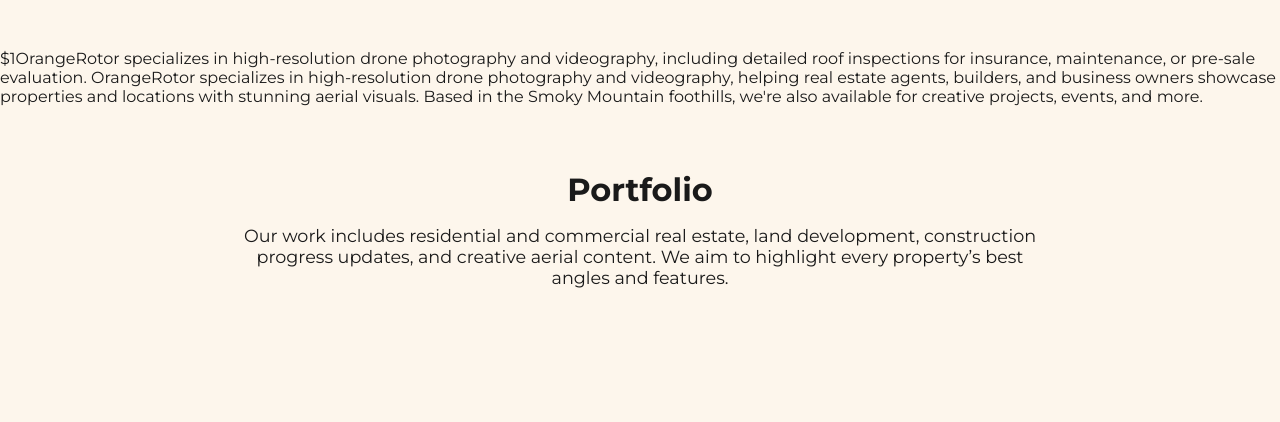
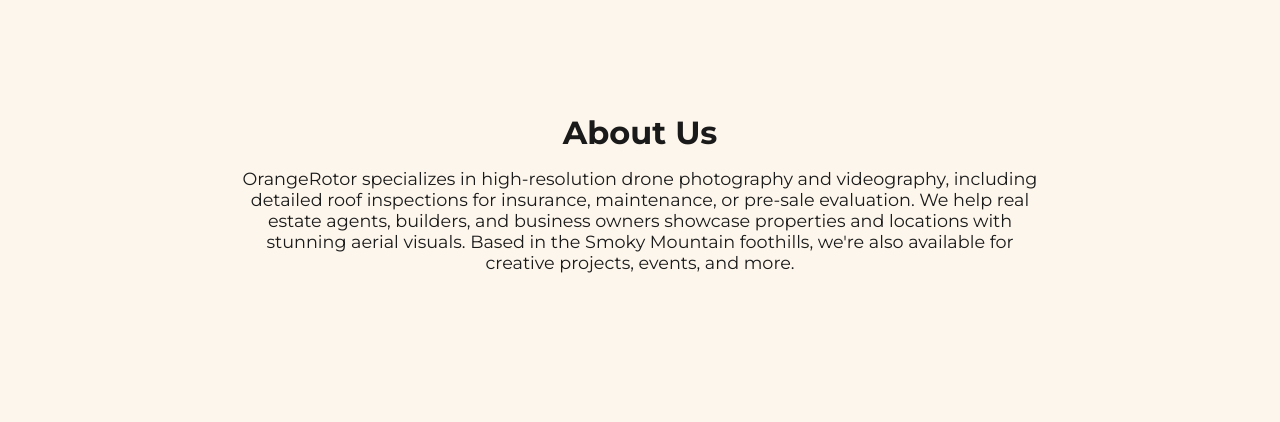
Before and after one commit to OrangeRotor/orangerotor, a plain HTML site: page index.html in a window 1280 px wide. Shown: the part 378-800 px from the top of the page. Drawn offline with Linux system fonts and the light colour scheme.

Commit message:
Update index.html

```diff
--- a/index.html
+++ b/index.html
@@ -102,7 +102,10 @@
     <img src="transparentorange.png" alt="OrangeRotor Logo" />
   </header>
 
-  $1OrangeRotor specializes in high-resolution drone photography and videography, including detailed roof inspections for insurance, maintenance, or pre-sale evaluation. OrangeRotor specializes in high-resolution drone photography and videography, helping real estate agents, builders, and business owners showcase properties and locations with stunning aerial visuals. Based in the Smoky Mountain foothills, we're also available for creative projects, events, and more.</p>
+  <section id="about">
+    <h2>About Us</h2>
+    <p>OrangeRotor specializes in high-resolution drone photography and videography, including detailed roof inspections for insurance, maintenance, or pre-sale evaluation. We help real estate agents, builders, and business owners showcase properties and locations with stunning aerial visuals. Based in the Smoky Mountain foothills, we're also available for creative projects, events, and more.</p>
+  </section>
   </section>
 
   <section id="portfolio">
@@ -126,7 +129,7 @@
       <div><strong>Premium Real Estate Package:</strong> <br>$400 — Photos + short cinematic video with music and logo overlay</div>
       <div><strong>Commercial Projects:</strong> <br>Starting at $500 — Includes planning, site coverage, and edits</div>
       <div><strong>Event or Creative Shoots:</strong> <br>From $300 — Custom angles for special occasions, marketing, or social</div>
-      $1
+
       <div><strong>Roof Inspections:</strong> <br>Starting at $250 — High-resolution imagery for insurance claims, maintenance planning, or documentation</div>
     </div>
     <p>Need something custom? Just reach out — we’ll tailor a quote just for you.</p>
```
